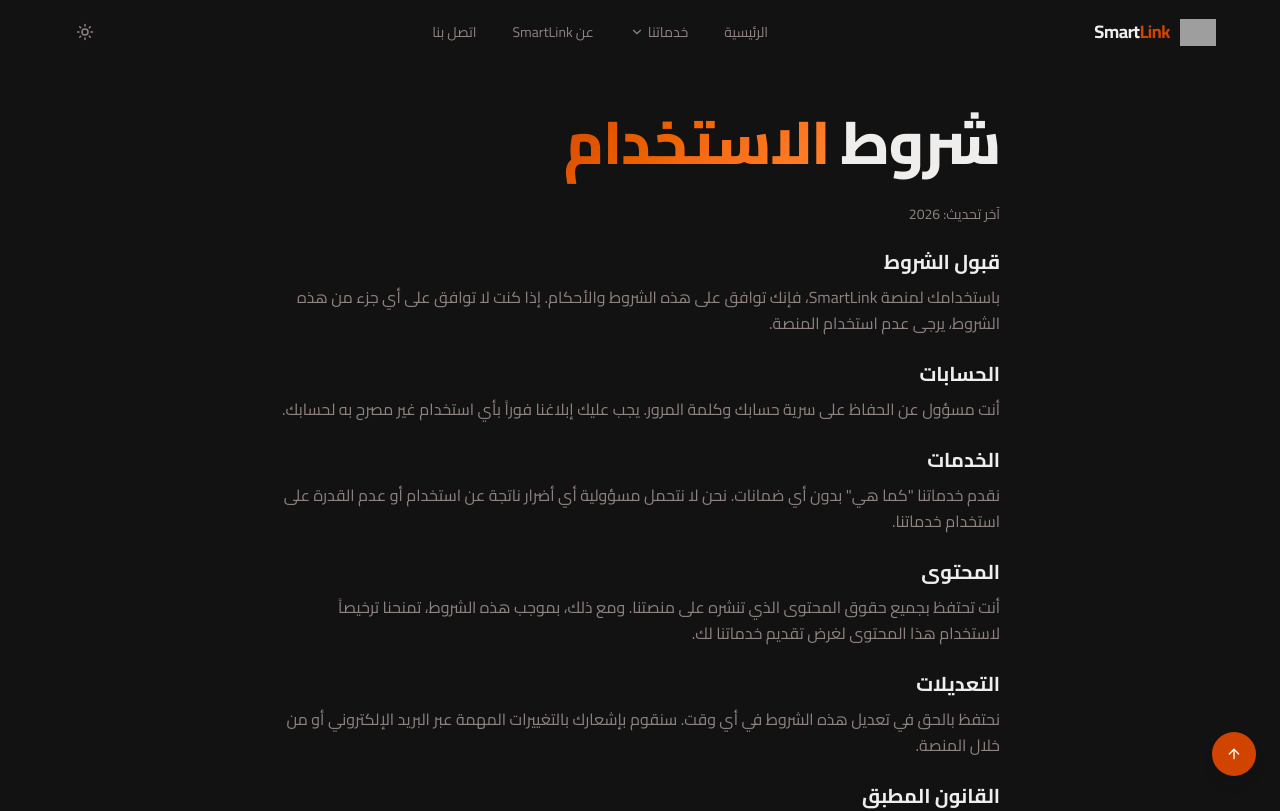
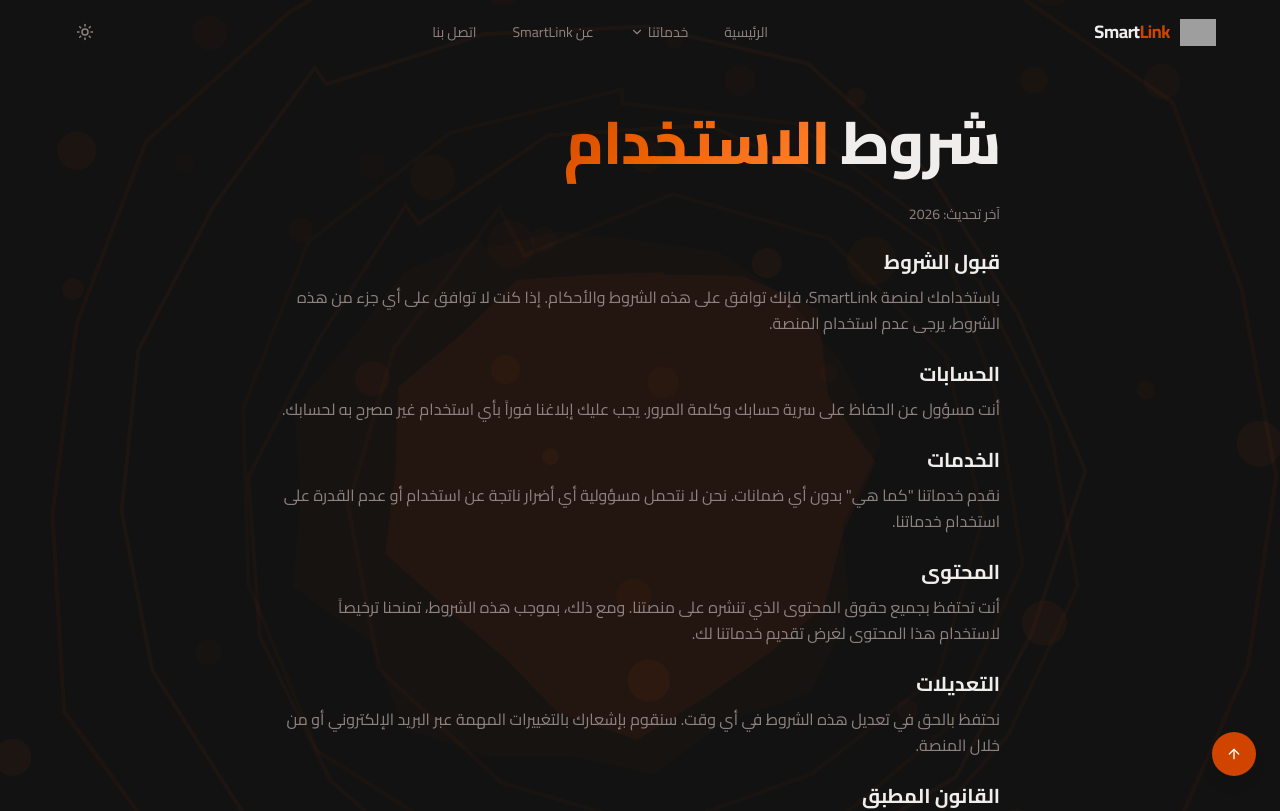
Before and after one commit to ahmadmedo1012/Smart-Link, a Next.js app: page /terms in a window 1280 px wide. Shown: the top 811 px of the page. Built offline with nearby package versions, Linux system fonts and the light colour scheme; grey boxes are pictures that could not be loaded.

Commit message:
algorithmic-art: seeded gen art background on terms page — concentric rings, scatter dots, smart-link accent

```diff
--- a/src/app/terms/page.tsx
+++ b/src/app/terms/page.tsx
@@ -1,10 +1,88 @@
 "use client"
 import { motion } from "framer-motion"
+import { useMemo } from "react"
+
+/* Seeded pseudo-random for deterministic generative art */
+function mulberry32(s: number) {
+  return function () {
+    s |= 0; s = s + 0x6d2b79f5 | 0;
+    var t = Math.imul(s ^ s >>> 15, 1 | s);
+    t = t + Math.imul(t ^ t >>> 7, 61 | t) ^ t;
+    return ((t ^ t >>> 14) >>> 0) / 4294967296;
+  };
+}
+
+function GenArtBackground({ seed = 42 }: { seed?: number }) {
+  const paths = useMemo(() => {
+    const rng = mulberry32(seed);
+    const lines: string[] = [];
+    const accent = "oklch(0.58 0.195 45)";
+    const accentDim = "oklch(0.58 0.195 45 / 0.06)";
+    const accentMid = "oklch(0.58 0.195 45 / 0.03)";
+
+    // 5 concentric geometric rings — decomposed
+    for (let ring = 0; ring < 5; ring++) {
+      const cx = 40 + rng() * 20;
+      const cy = 50 + rng() * 10;
+      const r = 18 + ring * 6 + rng() * 8;
+      const pts = 12 + ring * 2;
+      const rot = rng() * 360;
+      const opacity = 0.04 + ring * 0.005;
+      const d: string[] = [];
+      for (let i = 0; i <= pts; i++) {
+        const angle = ((i / pts) * 360 + rot) * (Math.PI / 180);
+        const rad = r + (i % 3 === 0 ? rng() * 6 - 3 : 0);  // irregular radius every 3rd pt
+        const x = cx + Math.cos(angle) * rad;
+        const y = cy + Math.sin(angle) * rad;
+        d.push(`${i === 0 ? "M" : "L"}${x.toFixed(1)} ${y.toFixed(1)}`);
+      }
+      d.push("Z");
+      lines.push(`<path d="${d.join(" ")}" fill="none" stroke="${accent}" stroke-width="0.3" opacity="${opacity}" />`);
+
+      // Filled inner shape
+      if (ring === 1 || ring === 3) {
+        const fd: string[] = [];
+        const fpts = 18 + ring * 1;
+        for (let i = 0; i <= fpts; i++) {
+          const angle = ((i / fpts) * 360 + rot + 10) * (Math.PI / 180);
+          const rad = r * 0.6 + rng() * 4 - 2;
+          const x = cx + Math.cos(angle) * rad;
+          const y = cy + Math.sin(angle) * rad;
+          fd.push(`${i === 0 ? "M" : "L"}${x.toFixed(1)} ${y.toFixed(1)}`);
+        }
+        fd.push("Z");
+        lines.push(`<path d="${fd.join(" ")}" fill="${ring === 1 ? accentDim : accentMid}" stroke="none" />`);
+      }
+    }
+
+    // Scatter dots
+    for (let i = 0; i < 50; i++) {
+      const x = rng() * 100;
+      const y = rng() * 100;
+      const sz = 0.5 + rng() * 1.5;
+      const op = 0.02 + rng() * 0.04;
+      lines.push(`<circle cx="${x.toFixed(1)}" cy="${y.toFixed(1)}" r="${sz.toFixed(2)}" fill="${accent}" opacity="${op}" />`);
+    }
+
+    return lines.join("\n");
+  }, [seed]);
+
+  return (
+    <svg
+      className="absolute inset-0 w-full h-full pointer-events-none"
+      viewBox="0 0 100 100"
+      preserveAspectRatio="xMidYMid slice"
+      aria-hidden="true"
+      dangerouslySetInnerHTML={{ __html: paths }}
+    />
+  );
+}
 
 export default function TermsPage() {
   return (
-    <div className="pt-28 pb-16">
-      <div className="container-base max-w-3xl mx-auto">
+    <div className="pt-28 pb-16 relative overflow-hidden">
+      <GenArtBackground seed={42} />
+      <div className="container-base max-w-3xl mx-auto relative">
         <motion.h1
           initial={{ opacity: 0, y: 24 }}
           animate={{ opacity: 1, y: 0 }}
```
